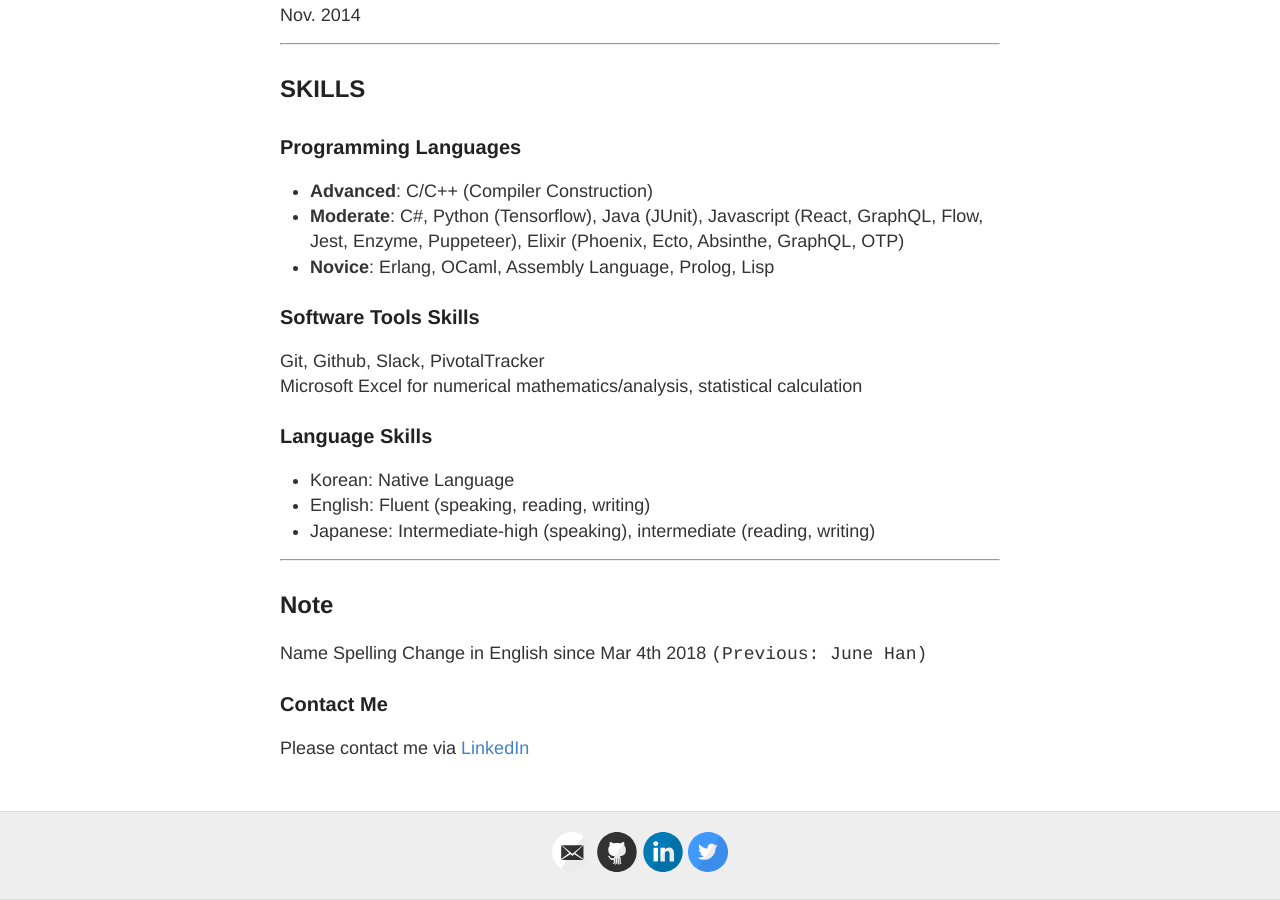
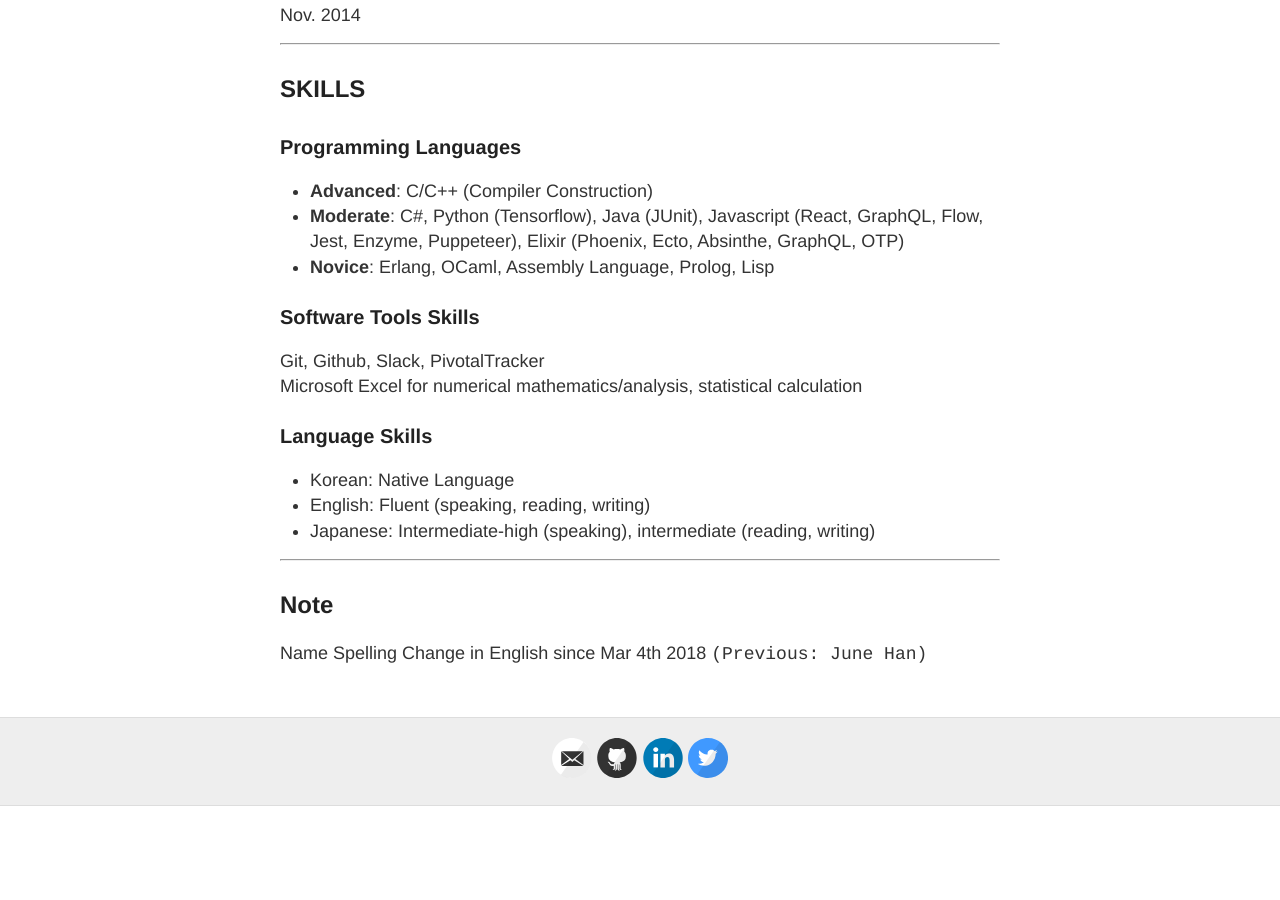
Before and after one commit to TangoEnSkai/tangoenskai.github.io, a Jekyll site: the page built from cv.md, in a window 1280 px wide and 900 px high, scrolled down 6717 px. Built offline with Jekyll 4.4.1, drawn with Linux system fonts in a browser that asks for light colours; after the commit the page ends 7523 px from its top, so only the background shows below that.

Commit message:
Delete contact me part at CV page

```diff
--- a/cv.md
+++ b/cv.md
@@ -289,7 +289,3 @@ Microsoft Excel for numerical mathematics/analysis, statistical calculation
 ## Note
 
 Name Spelling Change in English since Mar 4th 2018 `(Previous: June Han)`
-
-### Contact Me
-
-Please contact me via [LinkedIn](https://www.linkedin.com/in/junhahn/)
```
